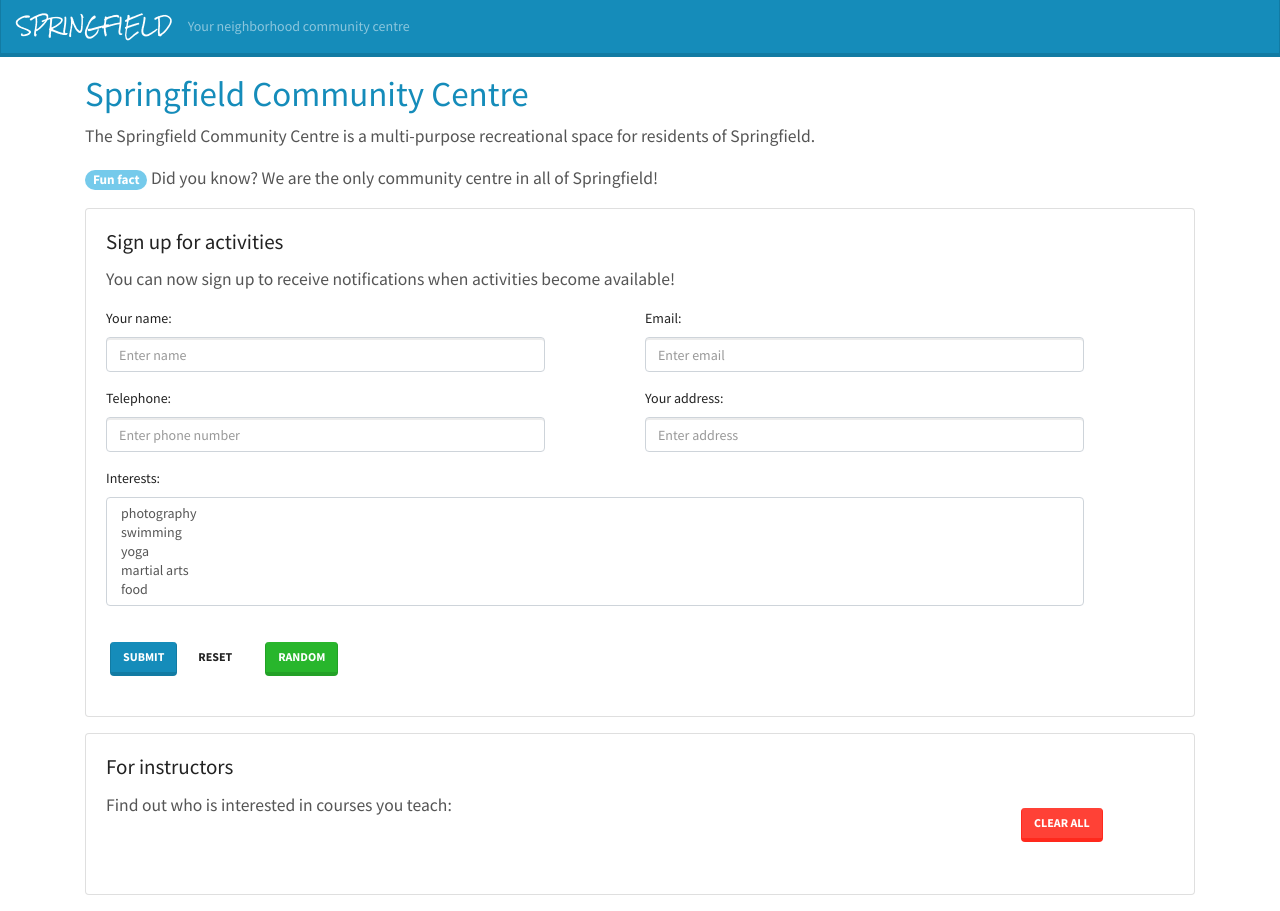
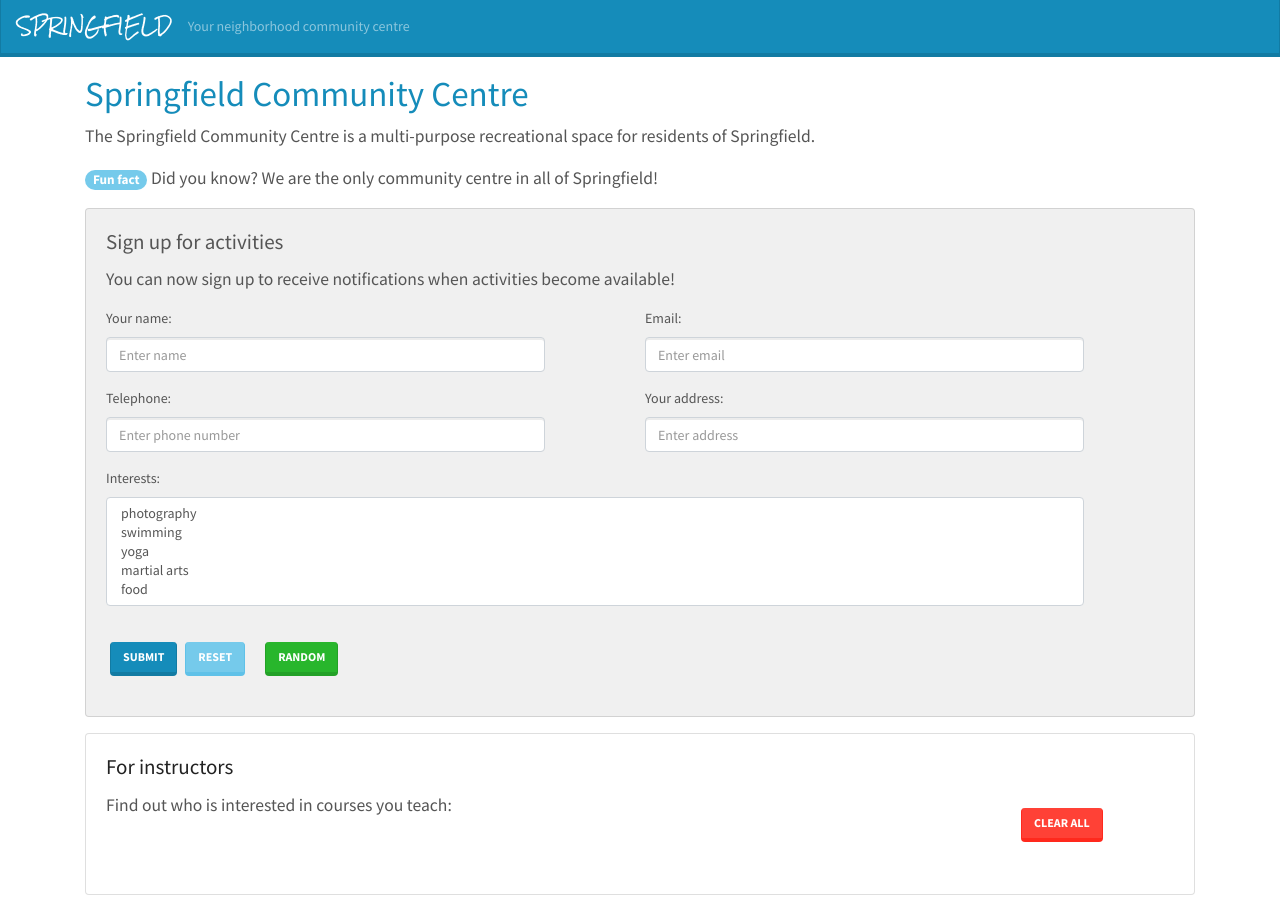
Before and after one commit to stephenhillier/springfield, a Vue app: page / in a window 1280 px wide. Built offline with nearby package versions, Linux system fonts and the light colour scheme.

Commit message:
add color separation to form and add province to random address

```diff
--- a/src/components/SpringfieldBody.vue
+++ b/src/components/SpringfieldBody.vue
@@ -9,8 +9,8 @@
         <p class="text-dark">
           <b-badge pill variant="info">Fun fact</b-badge> Did you know? We are the only community centre in all of Springfield!
         </p>
-        <b-card title="Sign up for activities" class="my-3">
-          <p class="text-dark">You can now sign up to receive notifications when activities become available!</p>
+        <b-card bg-variant="secondary" text-variant="dark" title="Sign up for activities" class="my-3">
+          <p>You can now sign up to receive notifications when activities become available!</p>
           <b-form @submit.prevent="signUp()" @reset.prevent="resetForm()">
             <b-form-row>
               <b-col xs="12" md="5">
@@ -82,7 +82,7 @@
             <b-form-row>
               <b-col xs="12" md="5" class="my-3">
                 <b-button type="submit" variant="primary" class="m-1">Submit</b-button>
-                <b-button type="reset" variant="muted" class="m-1">Reset</b-button>
+                <b-button type="reset" variant="info" class="m-1">Reset</b-button>
                 <b-button type="button" variant="success" class="my-1 mx-3" @click="randomName()">Random</b-button>
               </b-col>
               <b-col xs12 md="7" class="my-3">
@@ -164,7 +164,8 @@ export default {
           this.form.name = `${_.startCase(data.name.first)} ${_.startCase(data.name.last)}`
           this.form.email = data.email
           this.form.phone = data.phone
-          this.form.address = `${_.startCase(data.location.street)}, ${_.startCase(data.location.city)}`
+          this.form.address = `${_.startCase(data.location.street)}, ${_.startCase(data.location.city)}, ${_.startCase(data.location.state)}`
+          this.interestSelect = [this.interestOptions[Math.floor(Math.random() * this.interestOptions.length)]];
         })
     },
     clearSignUps () {
```
